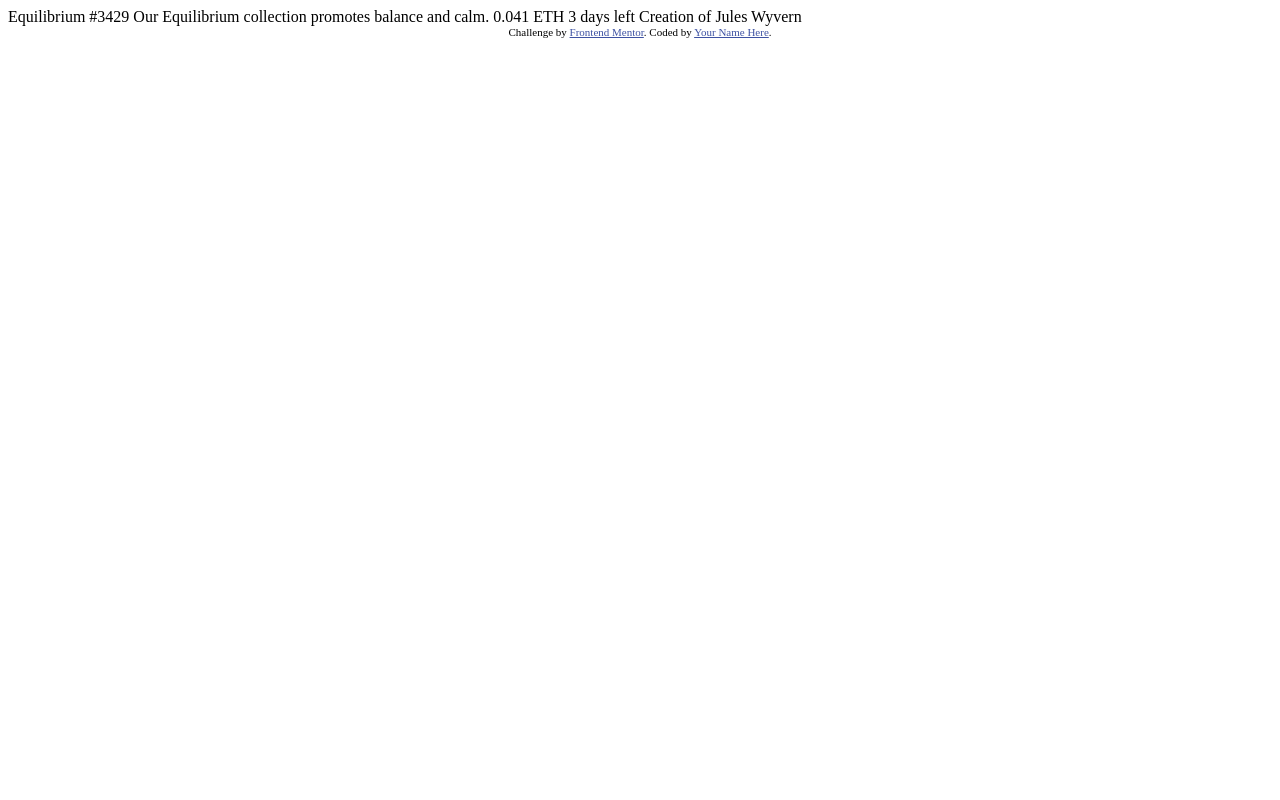
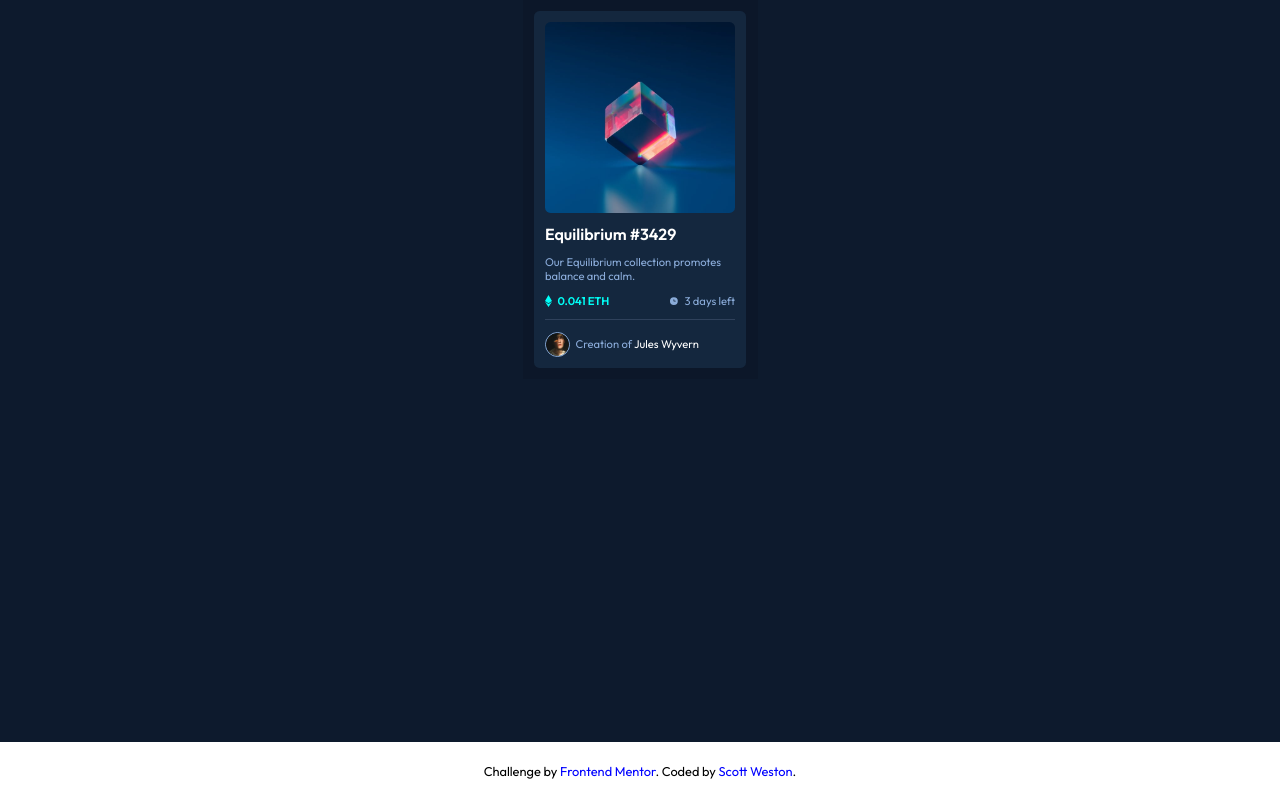
Before and after one commit to slweston/frontend-mentor--nft-preview-card-component, a plain HTML site: page index.html in a window 1280 px wide. Drawn offline with Linux system fonts and the light colour scheme.

Commit message:
finished

```diff
--- a/index.html
+++ b/index.html
@@ -1,33 +1,48 @@
 <!DOCTYPE html>
 <html lang="en">
 <head>
-  <meta charset="UTF-8">
-  <meta name="viewport" content="width=device-width, initial-scale=1.0"> <!-- displays site properly based on user's device -->
-
-  <link rel="icon" type="image/png" sizes="32x32" href="./images/favicon-32x32.png">
-
-  <title>Frontend Mentor | NFT preview card component</title>
-
-  <!-- Feel free to remove these styles or customise in your own stylesheet 👍 -->
-  <style>
-    .attribution { font-size: 11px; text-align: center; }
-    .attribution a { color: hsl(228, 45%, 44%); }
-  </style>
+	<meta charset="UTF-8">
+	<meta name="viewport" content="width=device-width, initial-scale=1.0">
+	<link rel="icon" type="image/png" sizes="32x32" href="src/images/favicon-32x32.png">
+	<title>Frontend Mentor | NFT preview card component</title>
+	<link rel="stylesheet" href="src/css/main.min.css">
 </head>
 <body>
 
-  Equilibrium #3429
+	<div class="container">
+		<main>
+			<div class="card">
+				<div class="card__image-wrapper">
+					<img class="card__image--equilibrium" src="src/images/image-equilibrium.jpg" alt="equilibrium"
+						loading="lazy">
+					<div class="card__image--middle-layer"></div>
+					<img class="card__image--eye" src="src/images/icon-view.svg" alt="view" loading="lazy">
+				</div>
+				<div class="card__text-content">
+					<h2 class="card__heading">Equilibrium #3429</h2>
+					<p>Our Equilibrium collection promotes balance and calm.</p>
+					<div class="card__price-days-left-wrapper">
+						<div class="card__price"><img src="src/images/icon-ethereum.svg" alt="ethereum" loading="lazy">
+							0.041
+							ETH</div>
+						<div class="card__days-left"><img src="src/images/icon-clock.svg" alt="clock" loading="lazy"> 3
+							days
+							left</div>
+					</div>
+					<div class="card__creation-of">
+						<img src="src/images/image-avatar.png" alt="avatar" loading="lazy">
+						<div class="card__creation-of__text">Creation of <span class="card__creation-of__name">Jules
+								Wyvern</span></div>
+					</div>
+				</div>
+			</div>
+		</main>
+	</div>
 
-  Our Equilibrium collection promotes balance and calm.
-
-  0.041 ETH
-  3 days left
-
-  Creation of Jules Wyvern
-
-  <div class="attribution">
-    Challenge by <a href="https://www.frontendmentor.io?ref=challenge" target="_blank">Frontend Mentor</a>.
-    Coded by <a href="#">Your Name Here</a>.
-  </div>
+	<footer class="attribution">
+		Challenge by <a href="https://www.frontendmentor.io/challenges/nft-preview-card-component-SbdUL_w0U"
+			target="_blank">Frontend Mentor</a>.
+		Coded by <a href="https://github.com/slweston" target="_blank">Scott Weston</a>.
+	</footer>
 </body>
 </html>
--- /dev/null
+++ b/src/css/main.scss
@@ -0,0 +1,175 @@
+@import url('https://fonts.googleapis.com/css2?family=Outfit:wght@300;400;600&display=swap');
+
+* {
+	box-sizing: border-box;
+	margin: 0;
+	padding: 0;
+}
+
+img {
+	max-width: 100%;
+	display: block;
+}
+
+a {
+	text-decoration: none;
+}
+
+:root {
+	--clr-bg-body: #0d1a2d;
+	--clr-bg-main: #0c1729;
+	--clr-bg-card: #14273e;
+	--clr-line: #2f415b;
+	--clr-soft-blue: #8bacda;
+	--clr-cyan: #00fff7;
+}
+
+$mediaMinWidth_desktop: 768px;
+
+body {
+	font-family: 'Outfit', sans-serif;
+	background: var(--clr-bg-body);
+	font-size: 0.7rem;
+}
+
+main {
+	padding: 1em;
+	background: var(--clr-bg-main);
+}
+
+.container {
+	position: relative;
+	width: 100%;
+	width: 235px;
+	margin-inline: auto;
+}
+
+.card {
+	background: var(--clr-bg-card);
+	color: var(--clr-soft-blue);
+	padding: 1em;
+	border-radius: 0.5em;
+	display: grid;
+	gap: 1em;
+
+
+	&__image-wrapper {
+		position: relative;
+		border-radius: 0.5em;
+		overflow: hidden;
+		cursor: pointer;
+
+		.card__image--middle-layer {
+			position: absolute;
+			top: 0;
+			height: 100%;
+			width: 100%;
+			background: var(--clr-cyan);
+			opacity: 0;
+		}
+
+		.card__image--eye {
+			position: absolute;
+			top: 50%;
+			left: 50%;
+			transform: translate(-50%, -50%);
+			opacity: 0;
+		}
+
+		&:hover {
+			.card__image--middle-layer {
+				opacity: 0.5;
+			}
+
+			.card__image--eye {
+				opacity: 1;
+			}
+		}
+	}
+
+
+
+
+	&__text-content {
+		display: grid;
+		gap: 1em;
+	}
+
+	&__heading {
+		color: #fff;
+		font-size: 1rem;
+	}
+
+	&__price-days-left-wrapper {
+		display: flex;
+		justify-content: space-between;
+	}
+
+	&__price,
+	&__days-left {
+		display: flex;
+		align-items: center;
+		gap: 0.5em;
+	}
+
+	&__price {
+		color: var(--clr-cyan);
+		font-weight: bold;
+
+		img {
+			width: 7px;
+		}
+	}
+
+	&__days-left {
+		img {
+			font-size: 0.4rem;
+			width: 10px;
+		}
+	}
+
+
+	&__creation-of {
+		display: flex;
+		align-items: center;
+		gap: 0.5em;
+		border-top: solid 1px var(--clr-line);
+		padding-top: 1em;
+
+		img {
+			height: 25px;
+			border: solid 1px var(--clr-soft-blue);
+			border-radius: 50%;
+		}
+
+		&__name {
+			color: #fff;
+
+			&:hover {
+				color: var(--clr-cyan);
+				cursor: pointer;
+			}
+		}
+	}
+
+
+}
+
+footer {
+	position: absolute;
+	bottom: 0;
+	left: 0;
+	right: 0;
+	font-size: 0.8rem;
+	background: #fff;
+	padding: 1.3rem;
+	text-align: center;
+
+	a {
+		color: blue;
+
+		&:hover {
+			text-decoration: underline;
+		}
+	}
+}
```
Also changed, not shown: src/css/main.min.css (added), 1 other file.
